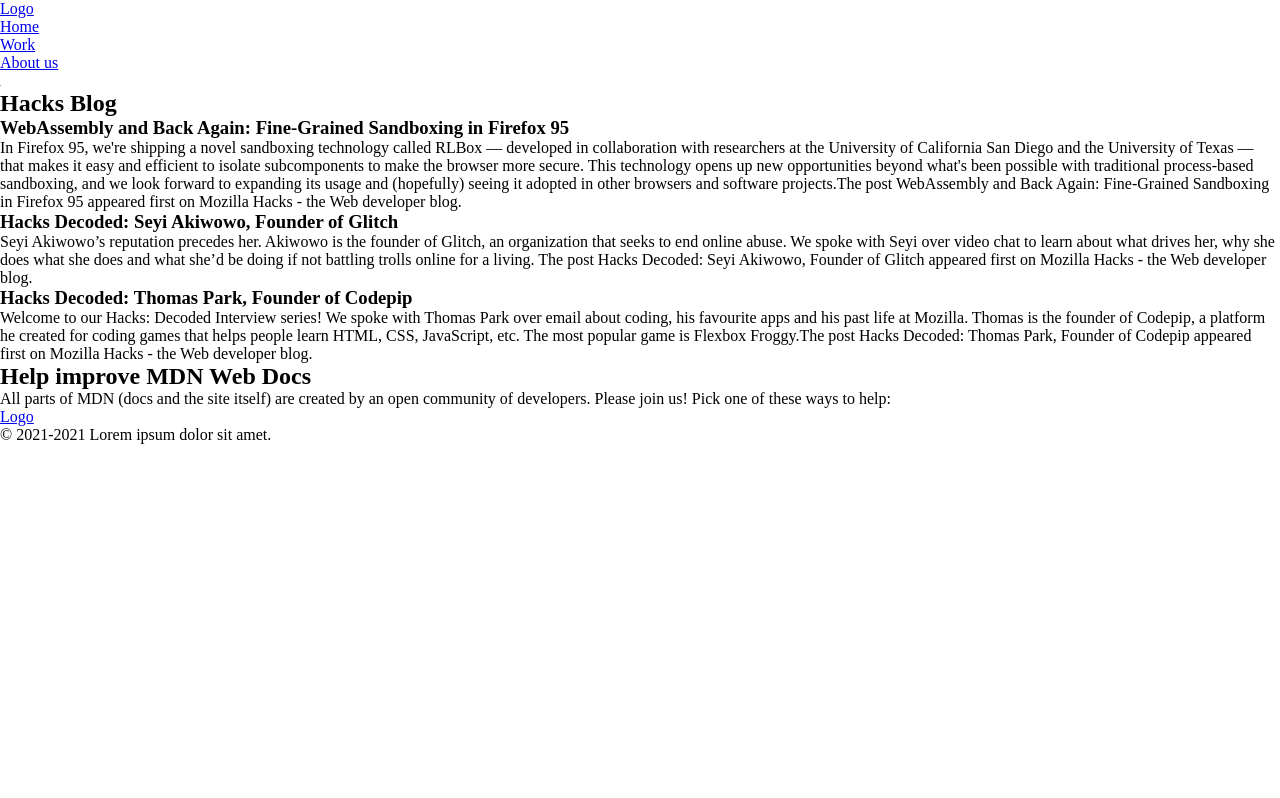
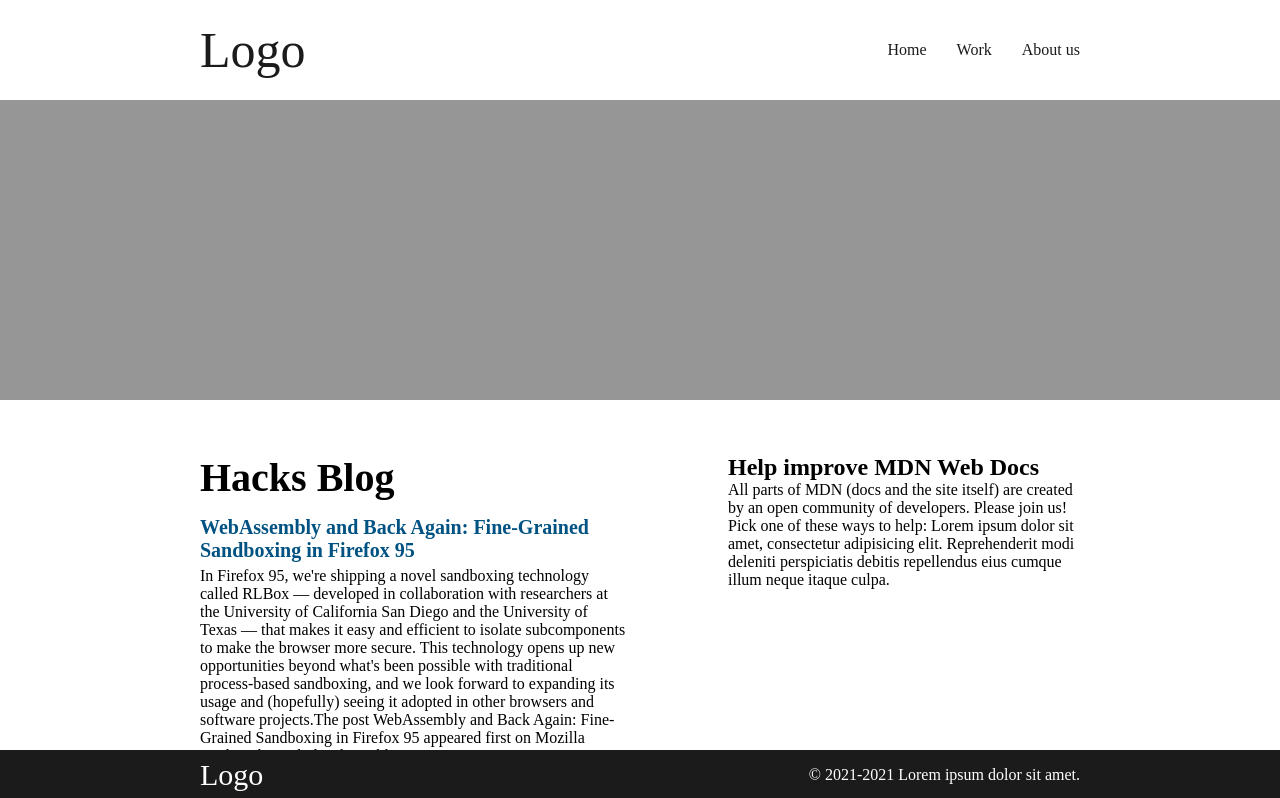
Before and after one commit to Duboo31/mini-project, a plain HTML site: page css/bem/index.html in a window 1280 px wide. Shown: the top 798 px of the page. Drawn offline with Linux system fonts and the light colour scheme; placeholder pictures from the web are drawn by us.

Commit message:
Done layout

```diff
--- a/css/bem/index.html
+++ b/css/bem/index.html
@@ -61,7 +61,7 @@
 
                 <article class="content__side">
                     <h2 class="content__side-title">Help improve MDN Web Docs</h2>
-                    <p>All parts of MDN (docs and the site itself) are created by an open community of developers. Please join us! Pick one of these ways to help:</p>
+                    <p>All parts of MDN (docs and the site itself) are created by an open community of developers. Please join us! Pick one of these ways to help: Lorem ipsum dolor sit amet, consectetur adipisicing elit. Reprehenderit modi deleniti perspiciatis debitis repellendus eius cumque illum neque itaque culpa. </p>
                 </article>
             </div>
         </main>
--- a/css/bem/style.css
+++ b/css/bem/style.css
@@ -1,10 +1,119 @@
+/* 리셋 css */
 * {
   box-sizing: border-box;
   margin: 0;
   padding: 0;
+  list-style: none;
+  text-decoration: none;
 }
 
+/* 전체 영역 */
 .wrap {
-  width: 100vw;
-  height: 100vh;
+  padding-top: 100px;
 }
+
+/* 헤더 영역 */
+.header {
+  width: 100%;
+  height: 100px;
+  z-index: 99;
+  display: flex;
+  position: fixed;
+  top: 0;
+}
+
+.header__inner {
+  width: 100%;
+  padding: 0px 200px;
+  display: flex;
+  justify-content: space-between;
+  align-items: center;
+}
+
+.header__logo > a {
+  font-size: 50px;
+  color: #1b1b1b;
+}
+
+.nav__list {
+  display: flex;
+}
+
+.nav__item {
+  padding-right: 30px;
+}
+
+.nav__item:last-child {
+  padding-right: 0px;
+}
+
+.nav__item > a {
+  color: #1b1b1b;
+}
+
+/* 컨텐츠 영역 */
+.content {
+}
+
+.banner {
+}
+
+.banner__img {
+  width: 100%;
+  height: 300px;
+}
+
+.content__main {
+  flex-basis: 60%;
+  padding-right: 100px;
+}
+
+.content__container {
+  padding: 50px 200px;
+  display: flex;
+}
+
+.content__main-title {
+  font-size: 40px;
+  padding-bottom: 15px;
+}
+
+.content__main-list {
+  margin-bottom: 20px;
+}
+
+.content__main-item > h3 {
+  font-size: 20px;
+  color: #005282;
+  padding-bottom: 5px;
+}
+
+.content__side {
+  flex-basis: 40%;
+}
+
+/* 하단 영역 */
+.footer {
+  width: 100%;
+  height: 50px;
+  z-index: 99;
+  display: flex;
+  align-items: center;
+  position: fixed;
+  bottom: 0;
+  background-color: #1b1b1b;
+}
+
+.footer__inner {
+  width: 100%;
+  padding: 0px 200px;
+  display: flex;
+  justify-content: space-between;
+  align-items: center;
+  color: #fff;
+}
+
+.footer__logo > a {
+  font-size: 30px;
+  color: #fff;
+}
```
